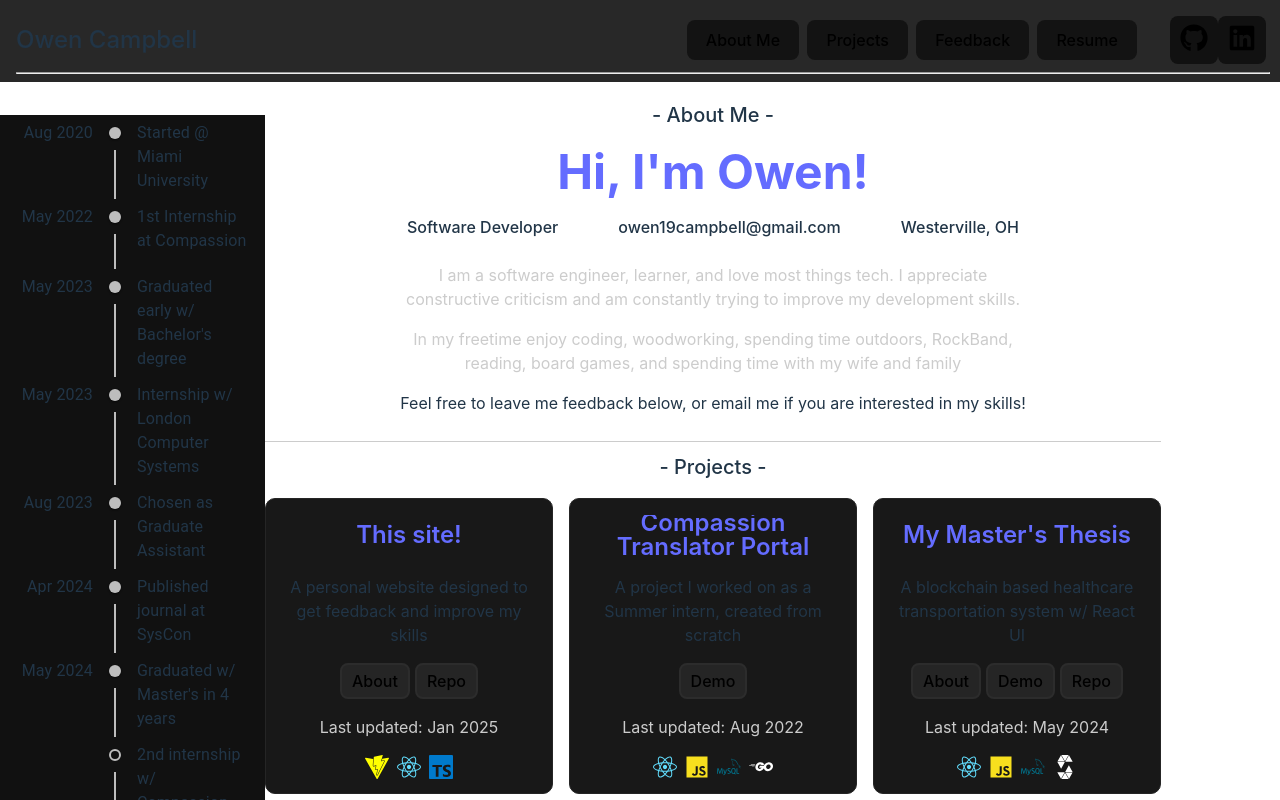
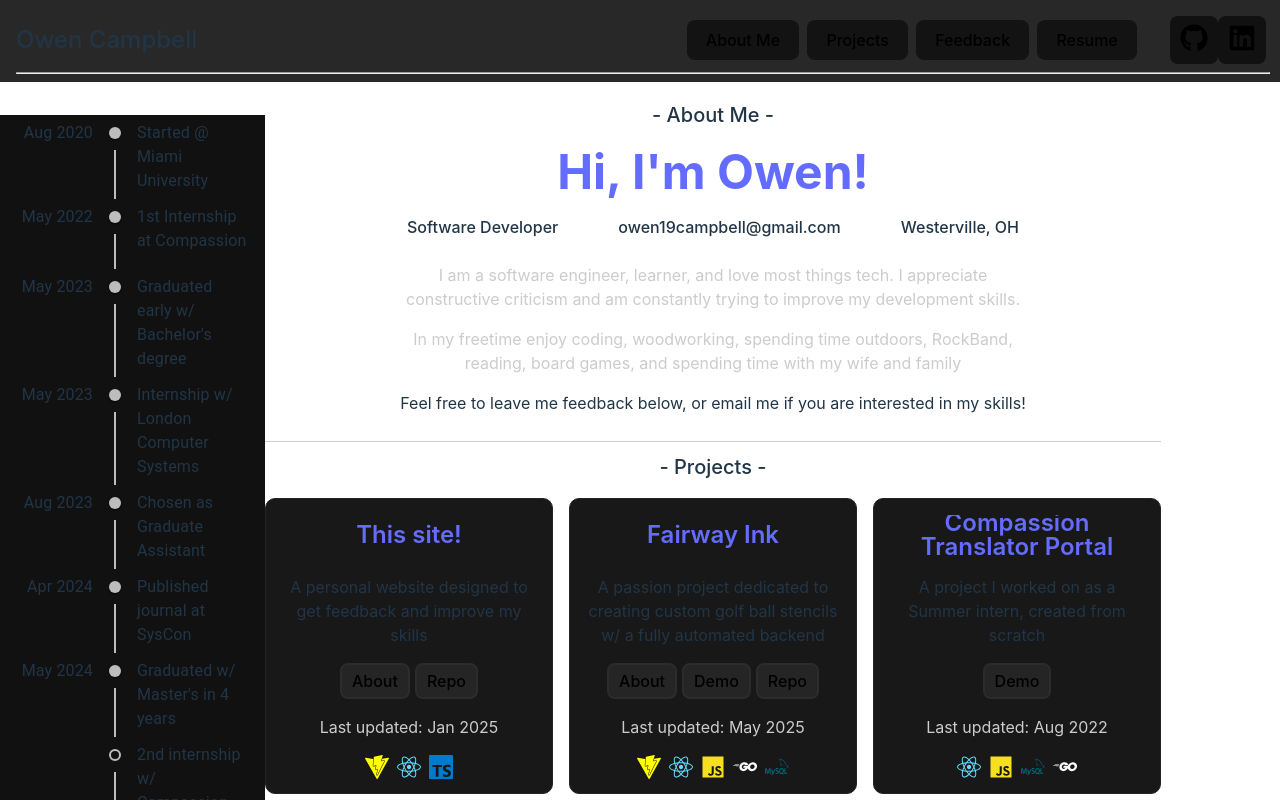
Before and after one commit to Ocamp09/personal-website, a React (Vite) app: page / in a window 1280 px wide. Shown: the top 800 px of the page. Built offline with nearby package versions, Linux system fonts and the light colour scheme.

Commit message:
add new project

```diff
--- a/src/App.tsx
+++ b/src/App.tsx
@@ -27,6 +27,18 @@ function App() {
         repo: "https://github.com/Ocamp09/personal-website",
         updated: "Jan 2025",
         techStack: ["vite", "react", "ts"],
+        about:
+          "https://github.com/Ocamp09/personal-website/blob/main/README.md",
+      },
+      {
+        name: "Fairway Ink",
+        description:
+          "A passion project dedicated to creating custom golf ball stencils w/ a fully automated backend",
+        repo: "https://github.com/Ocamp09/fairway-ink",
+        apiRepo: "https://github.com/Ocamp09/fairway-ink-api",
+        demo: "https://fairway-ink.com",
+        updated: "May 2025",
+        techStack: ["vite", "react", "js", "go", "sql", "python", "aws"],
         about:
           "https://github.com/Ocamp09/personal-website/blob/main/README.md",
       },
```
